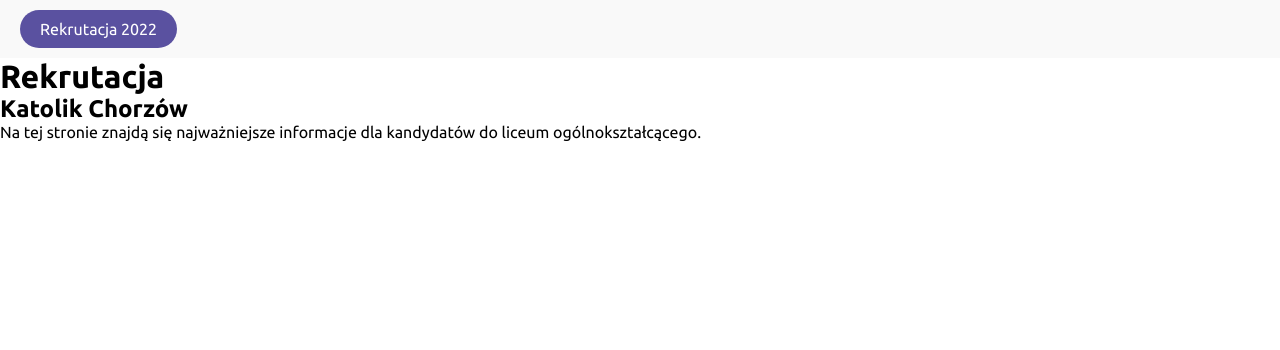
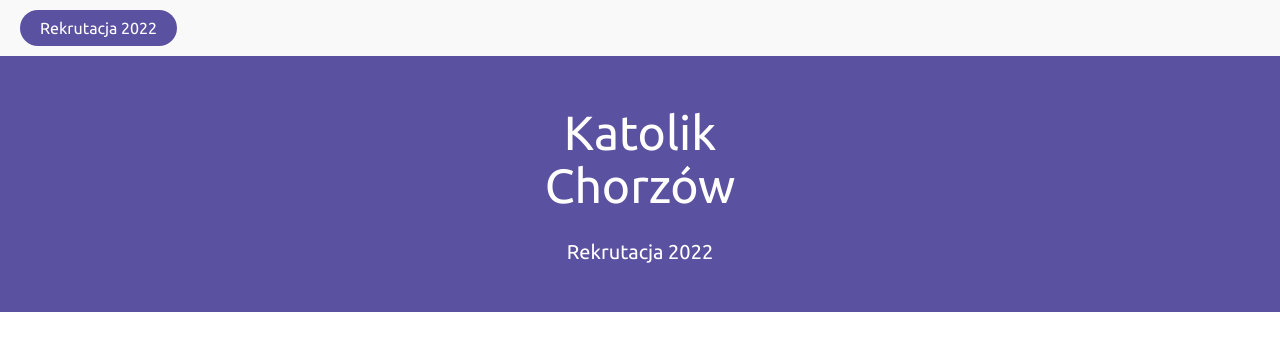
Before and after one commit to stanislawdera/katolik-chorzow-rekrutacja, a Next.js app: page / in a window 1280 px wide. Shown: the top 350 px of the page. Built offline with nearby package versions, Linux system fonts and the light colour scheme.

Commit message:
Add HeroHeader

```diff
--- /dev/null
+++ b/components/organisms/HeroHeader/HeroHeader.js
@@ -0,0 +1,5 @@
+import { StyledHeroHeader } from "./HeroHeader.styles";
+
+export default function HeroHeader({ children }) {
+  return <StyledHeroHeader>{children}</StyledHeroHeader>;
+}
--- /dev/null
+++ b/components/organisms/HeroHeader/HeroHeader.styles.js
@@ -0,0 +1,20 @@
+import styled from "styled-components";
+
+export const StyledHeroHeader = styled.header`
+  color: white;
+  background-color: ${({ theme }) => theme.colors.primary};
+  padding: ${({ theme }) => theme.spacing.xl} 0;
+  text-align: center;
+
+  h1 {
+    font-weight: normal;
+    font-size: ${({ theme }) => theme.fontSizes.sm};
+  }
+
+  h2 {
+    font-size: ${({ theme }) => theme.fontSizes.xxl};
+    padding-bottom: ${({ theme }) => theme.spacing.lg};
+    font-weight: normal;
+    line-height: 1.1;
+  }
+`;
--- a/pages/index.js
+++ b/pages/index.js
@@ -1,22 +1,25 @@
 import Head from "next/head";
 import Layout from "components/organisms/Layout/Layout";
+import HeroHeader from "components/organisms/HeroHeader/HeroHeader";
 
 export default function Home() {
   return (
     <Layout>
       <Head>
-        <title>Rekrutacja do LO - Katolik Chorzów</title>
+        <title>Rekrutacja do liceum - Katolik Chorzów</title>
         <meta
           name="description"
           content="Najważniejsze informacje dla kandydatów w jednym miejscu!"
         />
       </Head>
-      <h1>Rekrutacja</h1>
-      <h2>Katolik Chorzów</h2>
-      <p>
-        Na tej stronie znajdą się najważniejsze informacje dla kandydatów do
-        liceum ogólnokształcącego.
-      </p>
+      <HeroHeader>
+        <h2>
+          Katolik
+          <br />
+          Chorzów
+        </h2>
+        <h1>Rekrutacja 2022</h1>
+      </HeroHeader>
     </Layout>
   );
 }
--- a/styles/globalStyle.js
+++ b/styles/globalStyle.js
@@ -9,5 +9,6 @@ export const GlobalStyle = createGlobalStyle`
   body {
     font-size: 16px;
     font-family: 'Ubuntu', sans-serif;
+    line-height: 1;
   }
 `;
```
